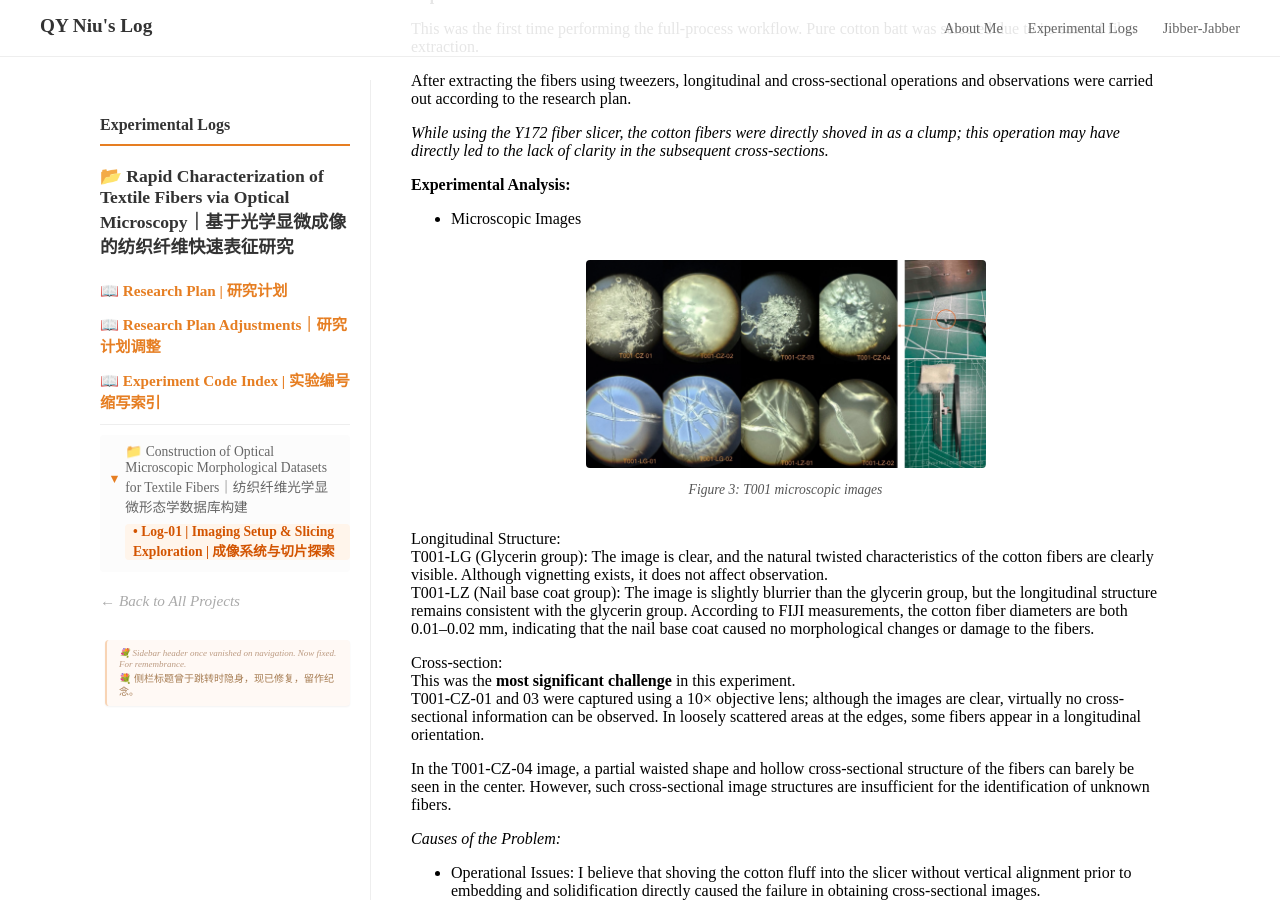
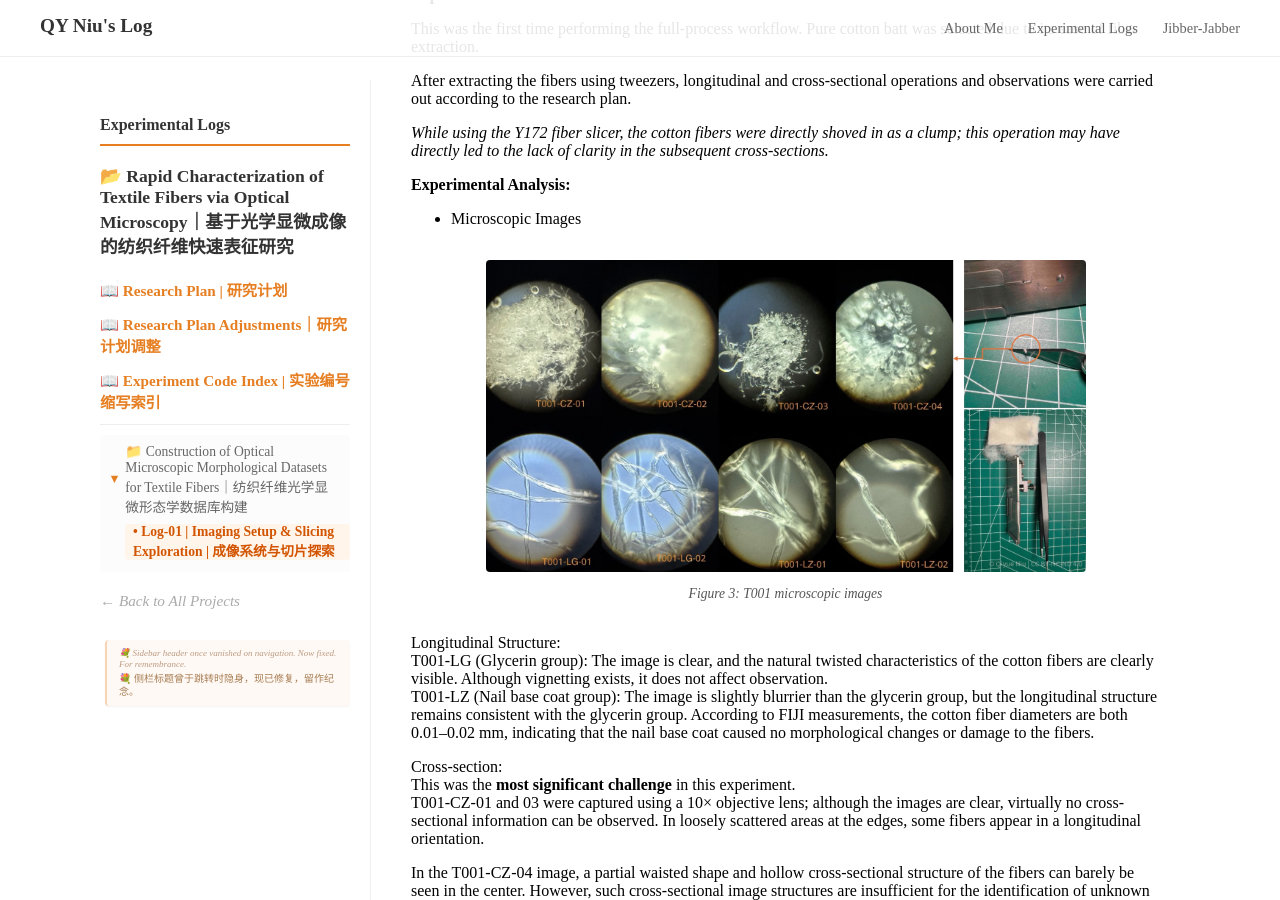
Before and after one commit to nqy-exp/nqy-exp.github.io, a Jekyll site: the page built from _projects/projecta/projecta1/pa1-log1.md, in a window 1280 px wide and 900 px high, scrolled down 2574 px. Built offline with Jekyll 4.4.1, drawn with Linux system fonts in a browser that asks for light colours.

Commit message:
Update pa1-log1.md
make pic bigger

```diff
--- a/_projects/projecta/projecta1/pa1-log1.md
+++ b/_projects/projecta/projecta1/pa1-log1.md
@@ -104,7 +104,7 @@
 - Microscopic Images
 
 <figure style="text-align: center; margin: 2em 0;">
-  <img src="/images/T001.jpg" alt="Figure 3: T001 microscopic images" style="max-width: 400px; height: auto; border-radius: 4px;">
+  <img src="/images/T001.jpg" alt="Figure 3: T001 microscopic images" style="max-width: 600px; height: auto; border-radius: 4px;">
   <figcaption style="font-size: 0.85em; color: #555; font-style: italic; margin-top: 10px;">
     Figure 3: T001 microscopic images
   </figcaption>
@@ -159,7 +159,7 @@
 - Longitudinal Structure
 
 <figure style="text-align: center; margin: 2em 0;">
-  <img src="/images/T002-L.jpg" alt="Figure 5: T002 longitudinal structures" style="max-width: 400px; height: auto; border-radius: 4px;">
+  <img src="/images/T002-L.jpg" alt="Figure 5: T002 longitudinal structures" style="max-width: 600px; height: auto; border-radius: 4px;">
   <figcaption style="font-size: 0.85em; color: #555; font-style: italic; margin-top: 10px;">
     Figure 5: T002 longitudinal structures
   </figcaption>
@@ -174,7 +174,7 @@
 - Cross-section
 
 <figure style="text-align: center; margin: 2em 0;">
-  <img src="/images/T002-C.jpg" alt="Figure 6: T002 cross-sections" style="max-width: 400px; height: auto; border-radius: 4px;">
+  <img src="/images/T002-C.jpg" alt="Figure 6: T002 cross-sections" style="max-width: 600px; height: auto; border-radius: 4px;">
   <figcaption style="font-size: 0.85em; color: #555; font-style: italic; margin-top: 10px;">
     Figure 6: T002 cross-sections
   </figcaption>
@@ -188,7 +188,7 @@
 Considering that nail base coat is designed primarily to increase toughness, it may lead to high cutting resistance and poor slicing efficiency, whereas nail top coat focuses more on solidification. Therefore, a trial using nail top coat for embedding and solidification was conducted.
 
 <figure style="text-align: center; margin: 2em 0;">
-  <img src="/images/T002-C-10x.jpg" alt="Figure 7: Cotton fiber cross-section solidified with nail top coat. Objective 10x" style="max-width: 400px; height: auto; border-radius: 4px;">
+  <img src="/images/T002-C-10x.jpg" alt="Figure 7: Cotton fiber cross-section solidified with nail top coat. Objective 10x" style="max-width: 500px; height: auto; border-radius: 4px;">
   <figcaption style="font-size: 0.85em; color: #555; font-style: italic; margin-top: 10px;">
     Figure 7: Cotton fiber cross-section solidified with nail top coat. Objective 10x
   </figcaption>
```
